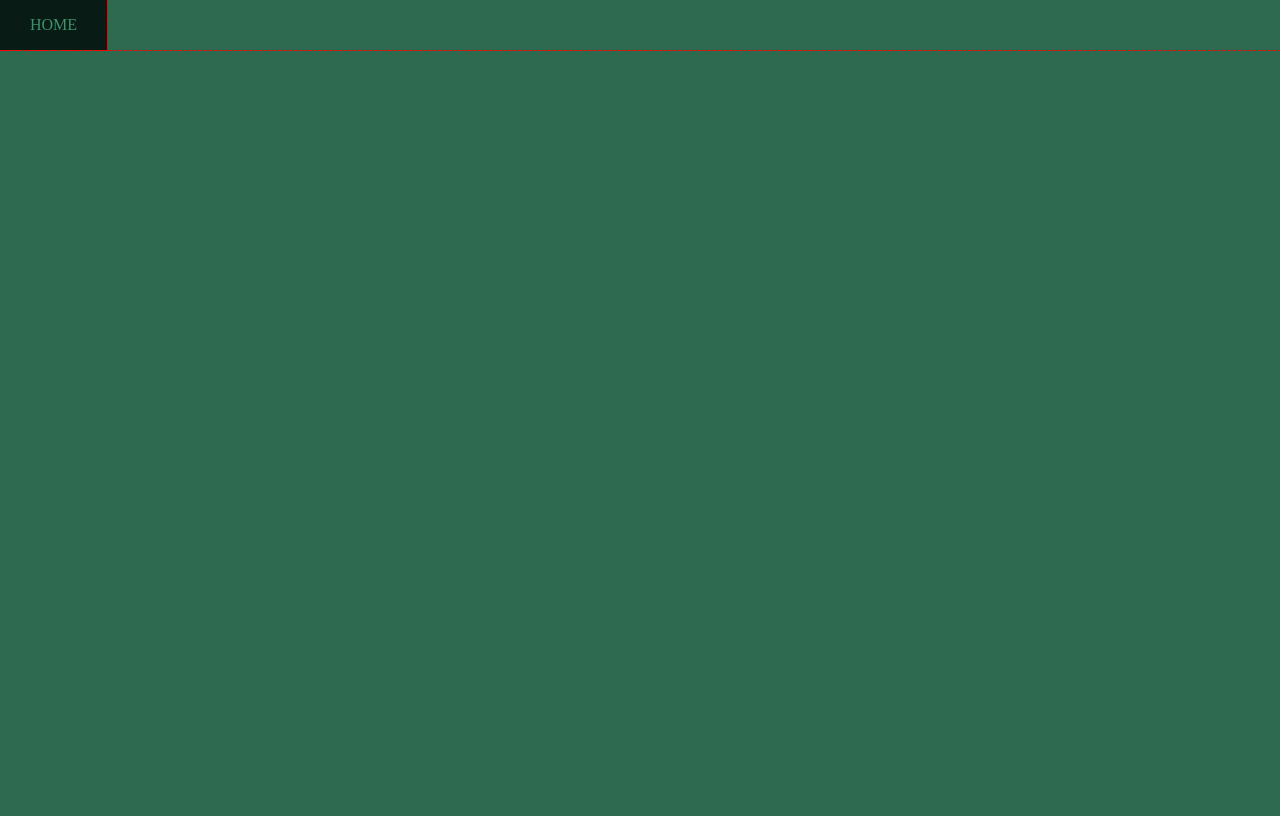
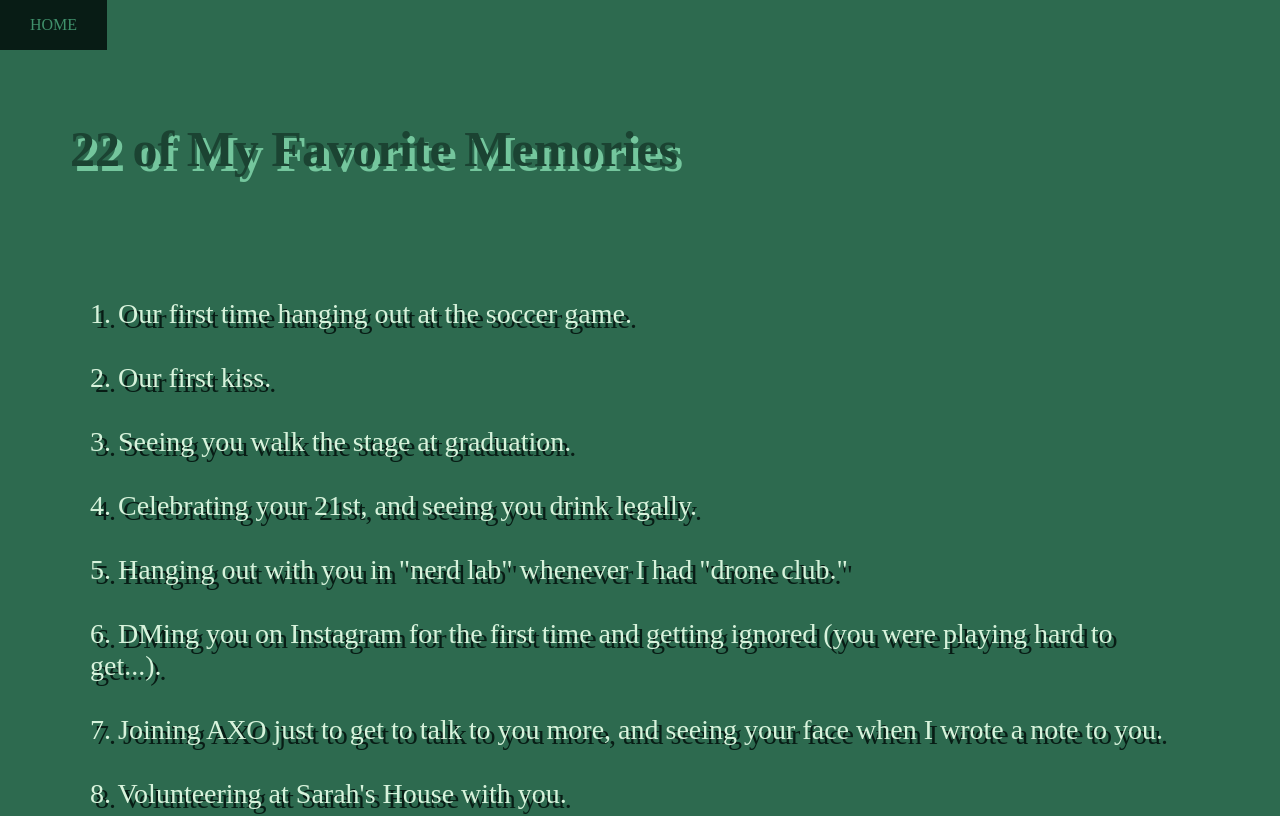
Before and after one commit to briannaghinds/happy-birthday, a plain HTML site: page memories.html in a window 1280 px wide. Shown: the top 816 px of the page. Drawn offline with Linux system fonts and the light colour scheme; a web font is replaced by a local one.

Commit message:
love and memories pages

```diff
--- a/homestyle.css
+++ b/homestyle.css
@@ -12,7 +12,7 @@
     color: #d8f3dc;
     font-size: 16px;
     font-family: "Caprasimo", serif;
-    outline: red dashed 1px;
+    /* outline: red dashed 1px; */
 }
 
 .caprasimo-regular {
--- a/memories.html
+++ b/memories.html
@@ -14,5 +14,56 @@
         <button class="btn" type="button">HOME</button>
     </a>
 
+    <h1>22 of My Favorite Memories</h1>
+
+    <p>
+        1. Our first time hanging out at the soccer game.
+        <br><br>
+        2. Our first kiss.
+        <br><br>
+        3. Seeing you walk the stage at graduation.
+        <br><br>
+        4. Celebrating your 21st, and seeing you drink legally.
+        <br><br>
+        5. Hanging out with you in "nerd lab" whenever I had "drone club."
+        <br><br>
+        6. DMing you on Instagram for the first time and getting ignored (you were playing hard to get...).
+        <br><br>
+        7. Joining AXO just to get to talk to you more, and seeing your face when I wrote a note to you.
+        <br><br>
+        8. Volunteering at Sarah's House with you.
+        <br><br>
+        9. Facetiming you when I was beer+vodka drunk out of my mind.
+        <br><br>
+        10. Every single time you go to one of my track meets I PR.
+        <br><br>
+        11. Seeing you genuinely happy to talk about James and your other kids.
+        <br><br>
+        12. Seeing your face when we had those close seats at the Astros game.
+        <br><br>
+        13. Popping fireworks for the VERY first time with you and Gavino.
+        <br><br>
+        14. Every single time you have helped me move in/out of my dorm.
+        <br><br>
+        15. Our constant ice cream trips last summer, and your constant judgement that went with it.
+        <br><br>
+        16. Whenever you were in the Arkham Asylum and got mad at me for not picking up when in reality you got my number wrong.
+        <br><br>
+        17. Seeing your face light up when I remember those little things about you (aka that locked note I have).
+        <br><br>
+        18. Getting matching tattoos and me having to pretend I was in a bad mood to hide the fact that I was actually so happy and super excited to get it.
+        <br><br>
+        19. Stampede night outs.
+        <br><br>
+        20. The two hours you took to braid my hair. And then after that telling me I needed a bonnet, so we went to go buy one.
+        <br><br>
+        21. That one time during last summer where you stayed a few nights. That was the day I knew you were the one.
+        <br><br>
+        22. Easter morning...
+        <br><br>
+        There are so more...I'll just wait till you turn 1,000 years old so I can list them all.
+    </p>
+
+
 </body>
 </html>
--- a/style.css
+++ b/style.css
@@ -13,7 +13,7 @@
     color: #d8f3dc;
     font-size: 16px;
     font-family: "Caprasimo", serif;
-    outline: red dashed 1px;
+    /* outline: red dashed 1px; */
 }
 
 .caprasimo-regular {
@@ -44,14 +44,15 @@ body{
 
 h1{
     font-size: 50px;
-    padding: 40px;
-    margin: 50px;
+    padding: 30px;
+    margin: 40px;
     color: var(--bg-primary);
     text-shadow: 5px 5px #74c69d;
 }
 
 p{
-    font-size: 24px;;
-    padding: 50px;
-    margin: 50px;
+    font-size: 28px;;
+    padding: 10px;
+    margin: 80px;
+    text-shadow: 5px 5px var(--text-secondary);
 }
```
Also changed, not shown: love.html (+46 -0 lines).
